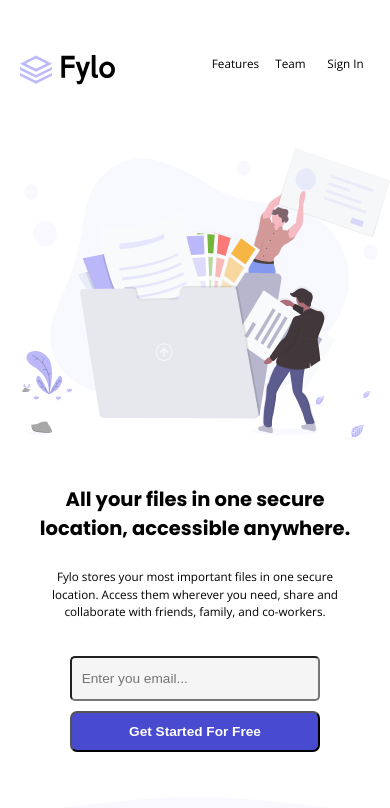
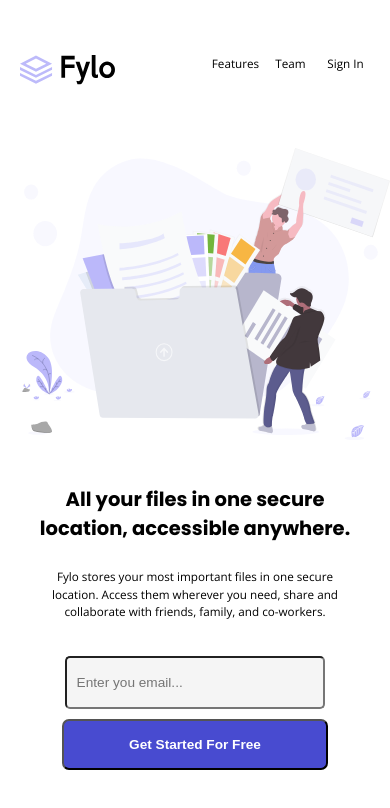
Before and after one commit to imtridib/Fylo-React-Project-, a React (Create React App) app: page / in a window 390 px wide. Shown: the top 808 px of the page. Built offline with nearby package versions, Linux system fonts and the light colour scheme.

Commit message:
Update the design

```diff
--- a/public/index.html
+++ b/public/index.html
@@ -5,7 +5,6 @@
   <meta name="viewport" content="width=device-width, initial-scale=1.0">
   <title>Fylo (Using React)</title>
   <link rel="preconnect" href="https://fonts.gstatic.com">
-  <link rel="stylesheet" href="https://cdnjs.cloudflare.com/ajax/libs/font-awesome/6.0.0-beta3/css/all.min.css" integrity="sha512-Ysdw/s4BcO1s9/Xm4MtWp8WUwWzPL0rAEYxFLRAOmhqH/sGYD+2yLO4FlYH35T1jqDXFLxDTKpInAcU7HgKifw==" crossorigin="anonymous" referrerpolicy="no-referrer" />
   <!-- You can include other stylesheets or scripts here -->
 
   <link
--- a/src/pages/Menu.jsx
+++ b/src/pages/Menu.jsx
@@ -40,7 +40,8 @@ export default function Menu() {
                 type='email'
                 id='email'
                 name='email'
-                placeholder='  Enter you email...'
+                placeholder='Enter you email...'
+                style={{ padding: "5px", paddingLeft: "10px" }}
               />
               <button className='button1'>Get Started For Free</button>
             </form>
@@ -126,6 +127,7 @@ export default function Menu() {
               id='email'
               name='email'
               placeholder='  Enter you email...'
+              style={{ padding: "5px", paddingLeft: "10px" }}
             />
             <button className='button2'>Get Started For Free</button>
           </form>
--- a/src/style.css
+++ b/src/style.css
@@ -74,22 +74,26 @@ h6 {
 }
 
 .email1{
+    cursor: pointer;
     display: flex;
     flex-direction: row;
 }
 
 .email{
+    cursor: pointer;
     height: 50px;
     width: 255px;
     background-color:whitesmoke;
     border-radius: 5px;
 }
 .button1{
-    background-color: rgb(47, 0, 255);
+    cursor: pointer;
+    background-color: rgb(72, 75, 208);
     margin-left: 15px;
     color:white;
-    height: 56px;
-    width: 185px;
+    height: 65px;
+    width: 235px;
+    font-size: 15px;
     border-radius: 8px;
 }
 
@@ -221,11 +225,13 @@ h6 {
     border-radius: 5px;
 }
 .button2{
+    cursor: pointer;
     background-color: rgb(72, 75, 208);
     margin-left: 15px;
     color:white;
-    height: 56px;
-    width: 185px;
+    height: 65px;
+    width: 235px;
+    font-size: 15px;
     border-radius: 8px;
 }
 
@@ -478,13 +484,13 @@ html,body {
     cursor: pointer;
     background-color: rgb(72, 75, 208);
     margin-left: 0px;
-    margin-top: 5px;
+    margin-top: 10px;
     color:white;
-    height: 8vw;
-    width: 60.5vw;
+    height: 10vw;
+    width: 62vw;
     align-self: center;
     border-radius: 8px;
-    font-size: 3vw;
+    font-size: 4vw;
     font-weight: bold;
 }
 
@@ -594,7 +600,7 @@ html,body {
 
 .container-3 {
     color: white;
-    height: 550px;
+    height: 590px;
     margin: 0;
     padding: 0;
     background-color: #585c8c;
@@ -650,9 +656,9 @@ html,body {
     cursor: pointer;
     background-color: rgb(72, 75, 208);
     margin-left: 0px;
-    margin-top: 5px;
-    height: 8vw;
-    width: 49vw;
+    margin-top: 15px;
+    height: 10vw;
+    width: 50vw;
     align-self: center;
     border-radius: 8px;
     font-size: 3vw;
@@ -747,8 +753,8 @@ html,body {
 .button1{
     margin-top: 10px;
     color:white;
-    height: 10.5vw;
-    width: 64vw;
+    height: 13vw;
+    width: 68vw;
     border-radius: 7px;
     font-size: 3.5vw;
 }
@@ -843,8 +849,8 @@ html,body {
 .button2{
     margin-top: 10px;
     color:white;
-    height: 10.5vw;
-    width: 64vw;
+    height: 13vw;
+    width: 68vw;
     border-radius: 7px;
     font-size: 3.5vw;
 }
```
